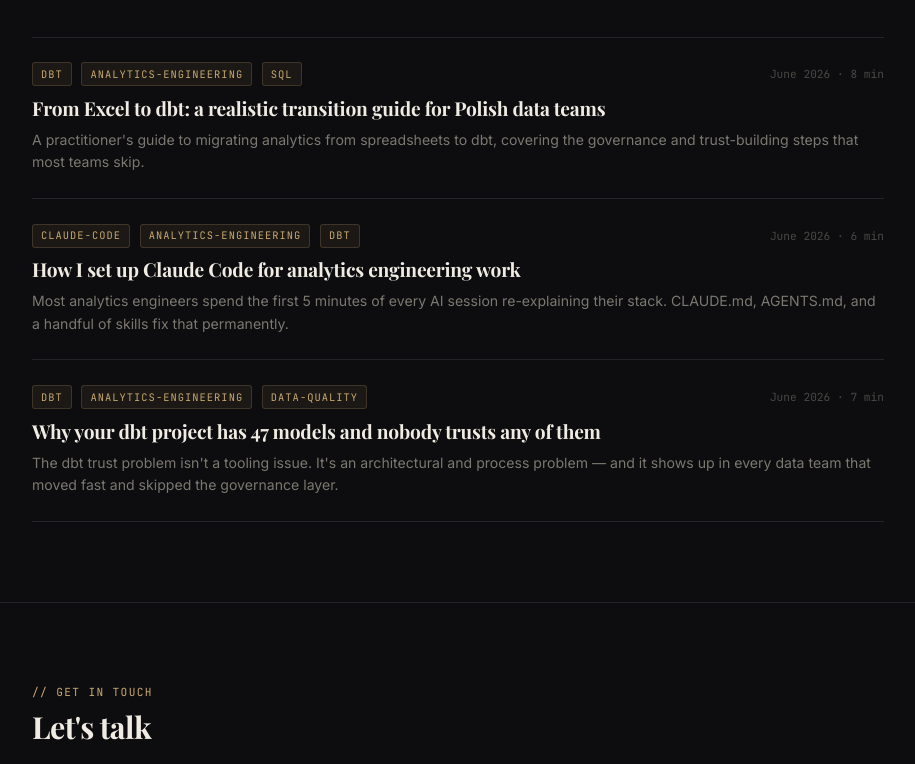
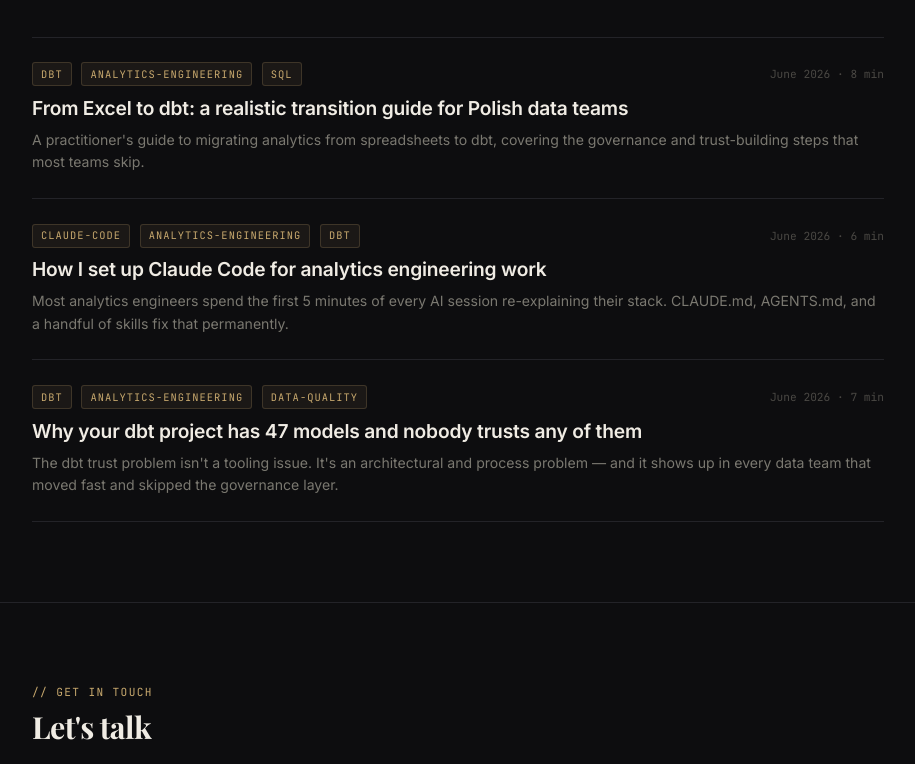
Before and after one commit to PZawieja/piotr-zawieja-site, a plain HTML site: page index.html in a window 1280 px wide. Shown: the part 4961-5725 px from the top of the page, without its empty margins (182-1097 px from the left). Drawn offline with nearby package versions, Linux system fonts and the light colour scheme.

Commit message:
style: switch feed listing titles from Playfair Display to Inter
Serif hairlines at 1.2rem were hard to read on dark background.
Keep Playfair Display for large hero/section headings where it renders cleanly.

Co-Authored-By: Claude Sonnet 4.6 <noreply@anthropic.com>

```diff
--- a/index.html
+++ b/index.html
@@ -512,7 +512,7 @@
   .writing-date { font-family: var(--mono); font-size: 0.7rem; color: var(--dim); margin-left: auto; }
 
   .writing-title {
-    font-family: var(--serif); font-size: 1.2rem; font-weight: 700;
+    font-family: var(--sans); font-size: 1.2rem; font-weight: 600;
     color: var(--white); letter-spacing: -0.01em;
     line-height: 1.3; margin-bottom: 0.5rem;
     transition: color 0.15s;
```
Also changed, not shown: templates/writing.html (+1 -1 lines), writing/index.html (+1 -1 lines).
